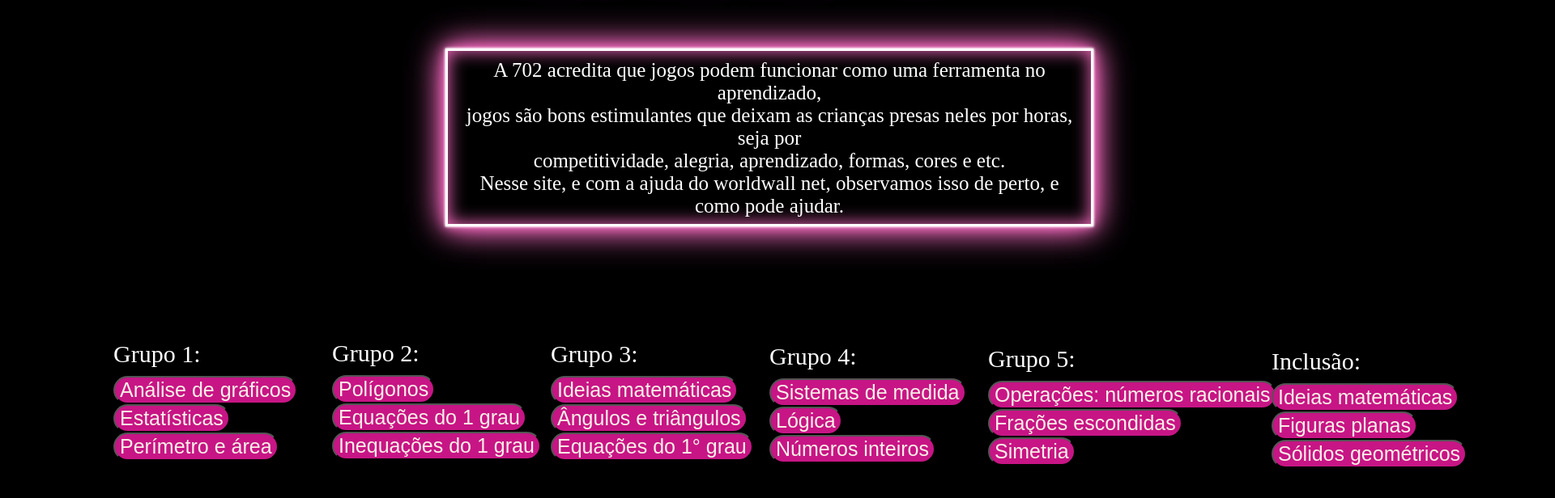
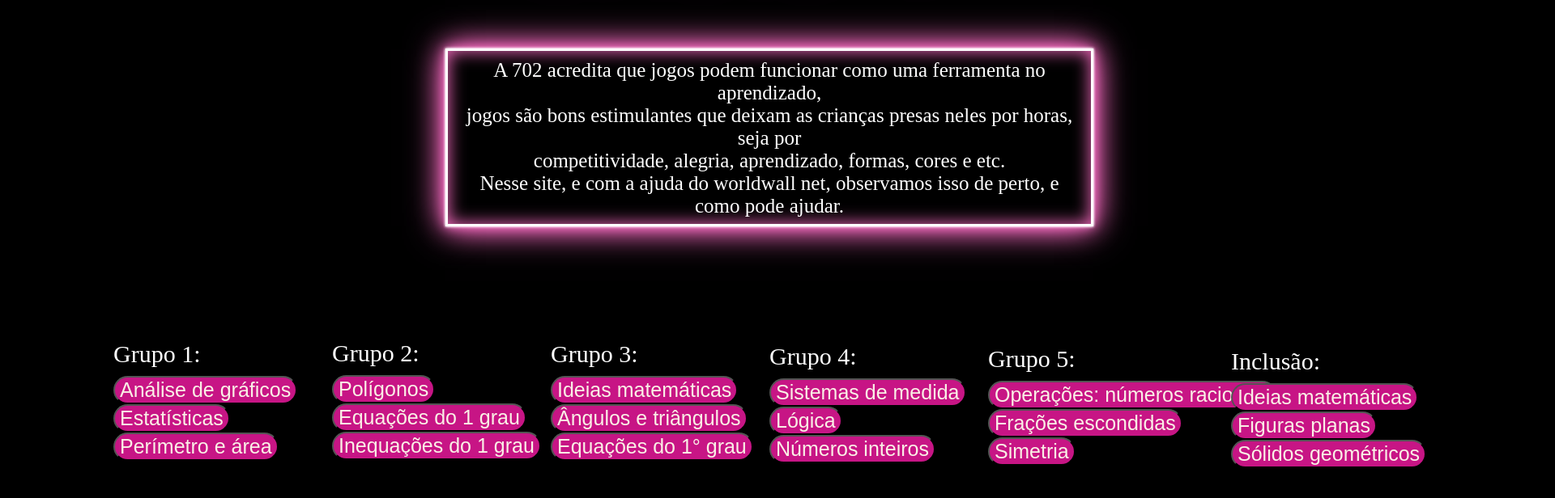
Before and after one commit to Hawo-hue/ctpm.trabalho, a plain HTML site: page index.html in a window 1280 px wide. Shown: the part 326-942 px from the top of the page at 81% size, 1920 px wide, since content can reach past the window. Drawn offline with Linux system fonts and the light colour scheme.

Commit message:
Update arquivo.css

```diff
--- a/arquivo.css
+++ b/arquivo.css
@@ -200,20 +200,20 @@ left: 1220px;
 #bu{
 position: relative;
 bottom: 926px;
-left: 1570px;
+left: 1520px;
 }
 #bv{
 position: relative;
 bottom: 946px;
-left: 1570px;
+left: 1520px;
 }
 #bw{
 position: relative;
 bottom: 946px;
-left: 1570px;
+left: 1520px;
 }
 #bx{
 position: relative;
 bottom: 946px;
-left: 1570px;
+left: 1520px;
 }
```
